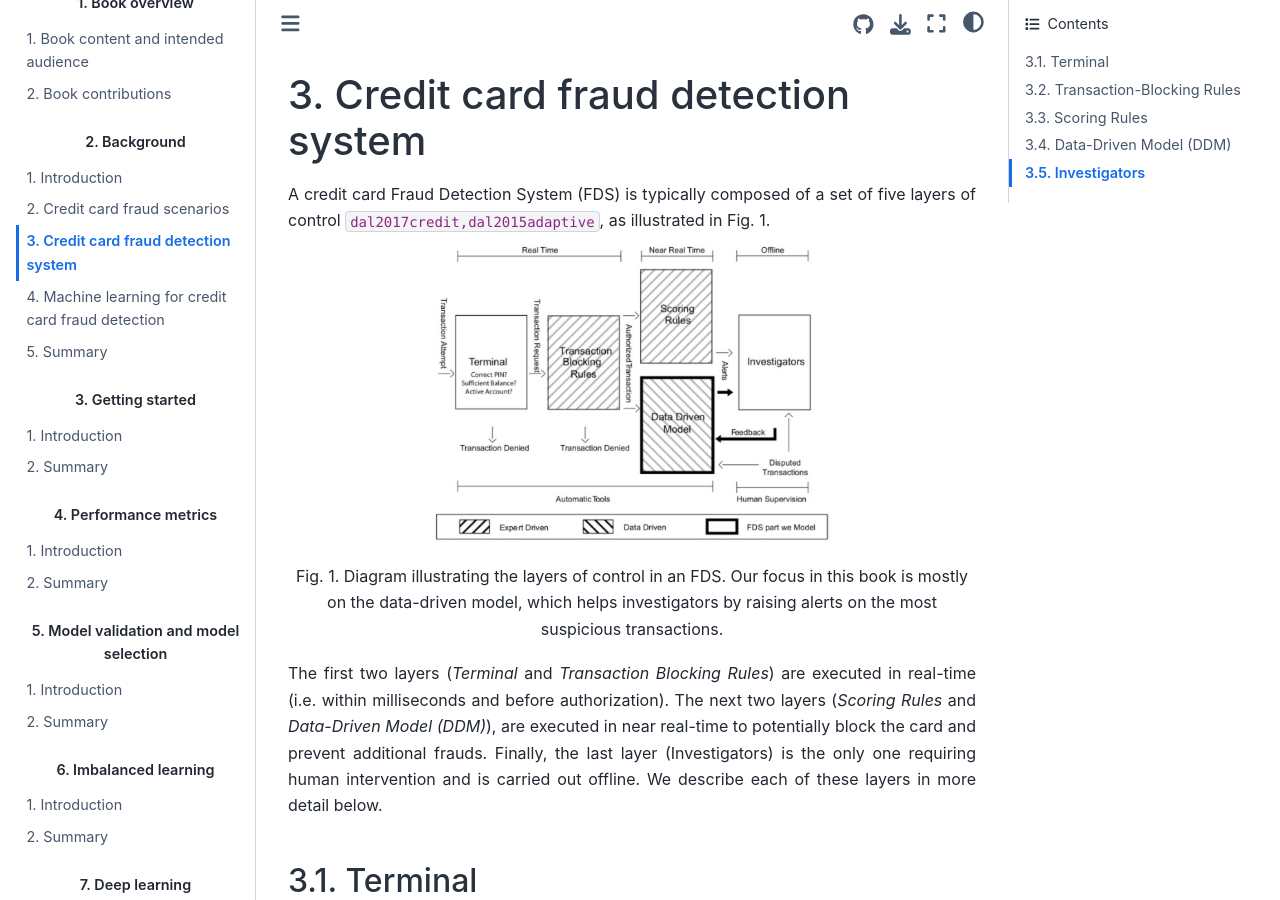
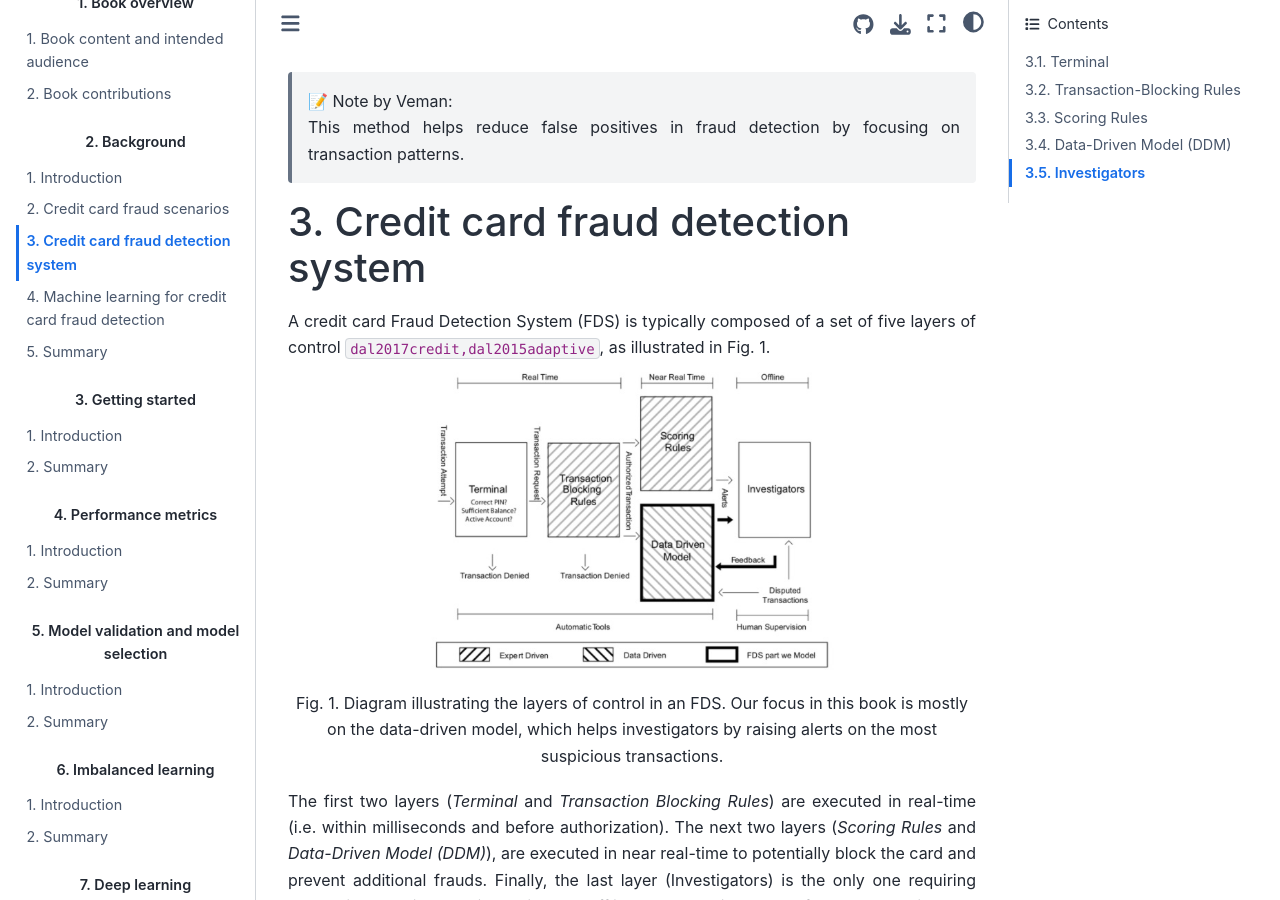
Before and after one commit to vemankumar/fraud-detection-custom, a Jupyter Book: the page built from Chapter_2_Background/FDS.md, in a window 1280 px wide and 900 px high. Built offline with Jupyter Book 1.0.4 settings and Sphinx 7.4.7 and the Sphinx Book theme 1.1.4, drawn with Linux system fonts in a browser that asks for light colours; pages that are not in the unit, such as notebooks, are missing from menus; cross-references to code outside the pages are shown as plain code.

Commit message:
Added notes to FDS.md

```diff
--- a/Chapter_2_Background/FDS.md
+++ b/Chapter_2_Background/FDS.md
@@ -1,3 +1,8 @@
+<!-- Custmoized by: Veman Kumar Uppula -->
+
+> 📝 Note by Veman:
+> This method helps reduce false positives in fraud detection by focusing on transaction patterns.
+
 (Fraud_Detection_System)=
 # Credit card fraud detection system
 
```
